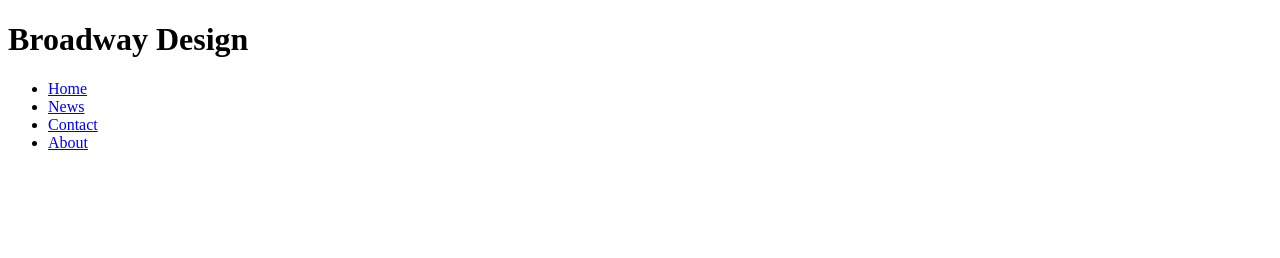
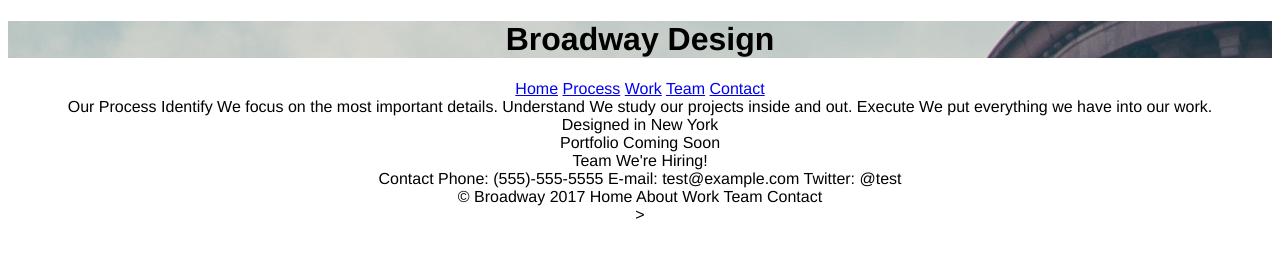
Before and after one commit to sachilaw/broadway, a plain HTML site: page index.html in a window 1280 px wide. Drawn offline with Linux system fonts and the light colour scheme; files that its build step writes are made by us from their sources.

Commit message:
Update nav menu 1

```diff
--- a/index.html
+++ b/index.html
@@ -7,36 +7,92 @@
   </head>
   <body>
 
-<!--Page Header and Nav-->
+<!--Page Header and Nav Menu-->
 <div class="home">
   <h1>Broadway Design</h1>
-    <ul class="nav">
-      <li class="nav"><a href="#home">Home</a></li>
-      <li><a href="news.asp">News</a></li>
-      <li><a href="contact.asp">Contact</a></li>
-      <li><a href="about.asp">About</a></li>
-    </ul>
+</div>
 
+<div class="nav">
+  <a href="#home">Home</a>
+  <a href="#process">Process</a>
+  <a href="#work">Work</a>
+  <a href="#team">Team</a>
+  <a href="#contact">Contact</a>
+</ul>
+
+</div>
+
+
+<div class="process">
+
+  Our Process
+
+  Identify
+  We focus on the most important details.
+
+
+  Understand
+  We study our projects inside and out.
+
+
+  Execute
+  We put everything we have into our work.
 
 
 </div>
 
-<div class="process">
+<div class="divider">
+
+  Designed in New York
 
 </div>
 
 <div class="work">
 
+
+  Portfolio
+  Coming Soon
+
+
 </div>
 
 <div class="team">
+
+  Team
+  We're Hiring!
 
 
 </div>
 
 <div class="contact">
 
+  Contact
+  Phone: (555)-555-5555
+  E-mail: test@example.com
+
+  Twitter: @test
+
+
+
 </div>
+
+<div class="footer">
+
+  © Broadway 2017 Home About Work Team Contact
+
+
+</div>
+
+
 
   </body>
 </html>
+
+
+
+
+<!--<textarea name="
+
+
+
+-->>
--- /dev/null
+++ b/resources/css/stylesheet.css
@@ -0,0 +1,42 @@
+
+* {
+  text-align: center;
+  font-family: Helvetica, sans-serif;
+}
+
+.home {
+    height: auto;
+    width: 100%;
+    background-image: url(../images/the-flatiron-building.png);
+}
+
+
+}
+
+.nav ul {
+    list-style-type: none;
+    margin: 0;
+    padding: 0;
+    overflow: hidden;
+    background-color: #333;
+}
+
+.nav li a {
+    list-style-type: none;
+    display: block;
+    color: white;
+    text-align: center;
+    padding: 14px 16px;
+    text-decoration: none;
+}
+.nav li a:hover {
+    background-color: #111;
+}
+
+/*
+
+.nav li {
+    display: inline;
+}
+
+*/
```
Also changed, not shown: resources/stylesheet.css (deleted).
